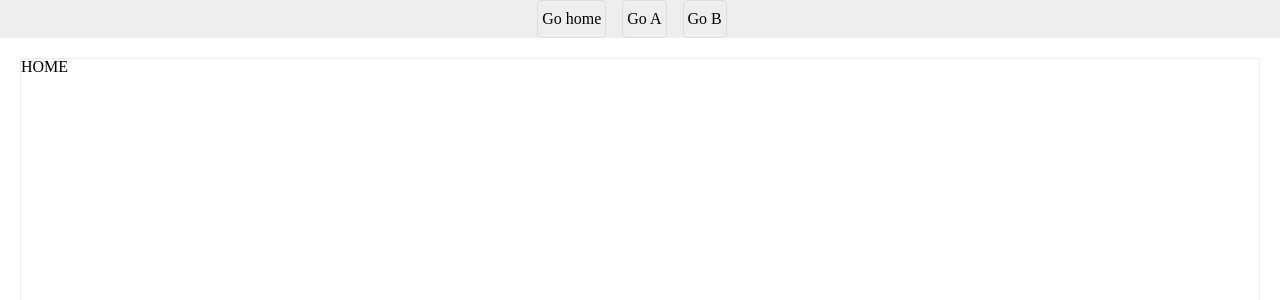
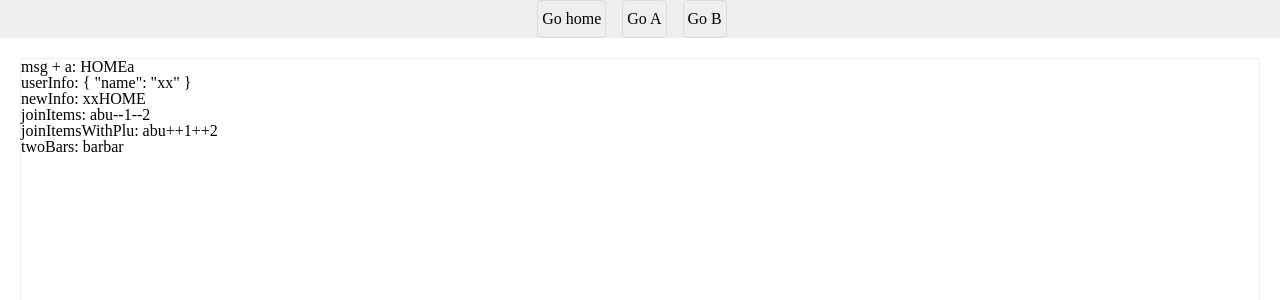
Before and after one commit to bushaoqing/demo-for-vue3, a Vue app: page / in a window 1280 px wide. Shown: the top 300 px of the page. Built offline with nearby package versions, Linux system fonts and the light colour scheme.

Commit message:
引入vuex，并且在vue3的setup中使用

```diff
--- a/package.json
+++ b/package.json
@@ -9,7 +9,8 @@
     "@vitejs/plugin-vue": "^1.9.4",
     "install": "^0.13.0",
     "vue": "^3.0.4",
-    "vue-router": "4"
+    "vue-router": "4",
+    "vuex": "^4.0.2"
   },
   "devDependencies": {
     "@vue/compiler-sfc": "^3.0.4",
--- a/src/App.vue
+++ b/src/App.vue
@@ -46,6 +46,10 @@ export default {
     box-sizing: border-box;
   }
 
+  .app__router-link .app__router-link-items:hover {
+    background: yellow;
+  }
+
   .app__center-box-wrap {
     border: 1px solid #eee;
     margin: 20px;
--- a/src/main.js
+++ b/src/main.js
@@ -2,5 +2,6 @@ import { createApp } from 'vue'
 import App from './App.vue'
 import './index.css'
 import { router } from './routers'
+import store from './store'
 
-createApp(App).use(router).mount('#app')
+createApp(App).use(router).use(store).mount('#app')
--- a/src/pages/A/index.vue
+++ b/src/pages/A/index.vue
@@ -1,9 +1,20 @@
 <template>
   <h1>我是page A</h1>
+  <h2>{{ userInfo }}</h2>
 </template>
 
 <script>
+import { useStore } from 'vuex'
+
 export default {
-  name: 'A'
+  name: 'A',
+
+  setup() {
+    const store = useStore()
+
+    return {
+      ...store.state.user
+    }
+  }
 }
 </script>
--- a/src/pages/B/index.vue
+++ b/src/pages/B/index.vue
@@ -1,9 +1,21 @@
 <template>
   <h1>我是page B</h1>
+  <h2>{{ `我是store下cart中的getters：joinItems ：${joinItems}` }}</h2>
 </template>
 
 <script>
+import { useStore } from 'vuex'
+
 export default {
-  name: 'B'
+  name: 'B',
+
+  setup() {
+    const store = useStore()
+    const joinItems = store.getters['cart/joinItems']
+
+    return {
+      joinItems
+    }
+  }
 }
 </script>
--- a/src/pages/Home.vue
+++ b/src/pages/Home.vue
@@ -1,14 +1,65 @@
 <template>
-  <h1>{{ msg }}</h1>
+  <h1>{{ 'msg + a: ' + msg + a }}</h1>
+  <h2><span>userInfo: </span>{{ userInfo }}</h2>
+  <h2>{{ 'newInfo: '+ newInfo }}</h2>
+  <h2>{{ 'joinItems: '+ joinItems }}</h2>
+  <h2>{{ 'joinItemsWithPlu: '+ joinItemsWithPlu }}</h2>
+  <h2>{{ 'twoBars: '+ twoBars }}</h2>
 </template>
 
 <script>
+import { watch } from 'vue'
+import { useStore, mapState, mapGetters } from 'vuex'
+
 export default {
   name: 'Home',
+
+  // TODO：后续vuex官方应该会对setup写法出对应的映射方案，就不用使用vue2的写法，毕竟setup中无法获取computed中的值
+  // 使用 mapState, mapGetters 映射写法
+  computed: {
+    ...mapState({
+      // 箭头函数可使代码更简练
+      userInfo: state => state.user.userInfo,
+
+      // 为了能够使用 `this` 获取局部状态，必须使用常规函数
+      newInfo (state) {
+        return state.user.userInfo.name + this.msg
+      }
+    }),
+
+    ...mapGetters({
+      joinItems: 'cart/joinItems',
+      joinItemsWithPlu: 'cart/joinItemsWithPlu',
+      twoBars: 'cart/nested/twoBars'
+    })
+  },
+
   setup() {
 
+    const store = useStore()
+
+    // 不使用 mapState, mapGetters 映射写法
+    console.log('store.state.user.userInfo: ', store.state.user.userInfo);
+    // console.log('store.state.cart.items: ', store.state.cart.items);
+    // console.log('store.state.cart.nested.foo: ', store.state.cart.nested.foo);
+    // console.log('store.getters.cart/joinItems: ', store.getters['cart/joinItems']);
+    // console.log('store.getters.cart/nested/twoBars: ', store.getters['cart/nested/twoBars']);
+
+    setTimeout(() => {
+      store.commit('user/updateUserInfo', {
+        userInfo: {
+          name: 'xx'
+        }
+      })
+    }, 1000);
+
+    watch(() => store.state.user.userInfo, (a,b) => {
+      console.log(a,b);
+    })
+
     return {
-      msg: 'HOME'
+      msg: 'HOME',
+      a: 'a'
     }
   }
 }
--- /dev/null
+++ b/src/store.js
@@ -0,0 +1,14 @@
+import { createStore } from "vuex"
+
+const modules = {}
+
+// 获取vuex下所有的./vuex/xxModel.js
+const modelFiles = import.meta.globEager("./vuex/*Model.js")
+Object.keys(modelFiles).forEach(key => {
+  const modelName = key.slice('./vuex/'.length, -'Model.js'.length)
+  modules[modelName] = modelFiles[key].default
+})
+
+export default createStore({
+  modules
+})
--- /dev/null
+++ b/src/vuex/cartModel.js
@@ -0,0 +1,73 @@
+import nested from './nested'
+
+// initial state
+const state = () => ({
+  items: ['abu', 1, 2],
+  checkoutStatus: false
+})
+
+// getters
+const getters = {
+  joinItems: (state, getters, rootState) => {
+    return state.items.join('--')
+  },
+
+  joinItemsWithPlu: (state, getters) => {
+    return getters.joinItems.split('--').join('++')
+  }
+}
+
+// mutations
+const mutations = {
+  setCartItems (state, { items }) {
+    state.items = items
+  },
+
+  // setCheckoutStatus (state, status) {
+  //   state.checkoutStatus = status
+  // }
+}
+
+// actions
+const actions = {
+  // async checkout ({ commit, state }, products) {
+  //   const savedCartItems = [...state.items]
+  //   commit('setCheckoutStatus', null)
+  //   // empty cart
+  //   commit('setCartItems', { items: [] })
+  //   try {
+  //     await shop.buyProducts(products)
+  //     commit('setCheckoutStatus', 'successful')
+  //   } catch (e) {
+  //     console.error(e)
+  //     commit('setCheckoutStatus', 'failed')
+  //     // rollback to the cart saved before sending the request
+  //     commit('setCartItems', { items: savedCartItems })
+  //   }
+  // },
+
+  // addProductToCart ({ state, commit }, product) {
+  //   commit('setCheckoutStatus', null)
+  //   if (product.inventory > 0) {
+  //     const cartItem = state.items.find(item => item.id === product.id)
+  //     if (!cartItem) {
+  //       commit('pushProductToCart', { id: product.id })
+  //     } else {
+  //       commit('incrementItemQuantity', cartItem)
+  //     }
+  //     // remove 1 item from stock
+  //     commit('products/decrementProductInventory', { id: product.id }, { root: true })
+  //   }
+  // }
+}
+
+export default {
+  namespaced: true,
+  state,
+  getters,
+  actions,
+  mutations,
+  modules: {
+    nested
+  }
+}
--- /dev/null
+++ b/src/vuex/nested.js
@@ -0,0 +1,9 @@
+export default {
+  namespaced: true,
+  state: () => ({
+    foo: 'bar'
+  }),
+  getters: {
+    twoBars: state => state.foo.repeat(2)
+  }
+}
--- /dev/null
+++ b/src/vuex/userModel.js
@@ -0,0 +1,23 @@
+const state = () => ({
+  userInfo: {
+    name: 'abu',
+    age: 26
+  } // 存储用户基本信息
+})
+
+const mutations = {
+  updateUserInfo (state, { userInfo }) {
+    state.userInfo = userInfo
+  }
+}
+
+const actions = {
+
+}
+
+export default {
+  namespaced: true,
+  state,
+  mutations,
+  actions
+}
```
Also changed, not shown: 1 other file (tests, documents, lock files or other folders).
